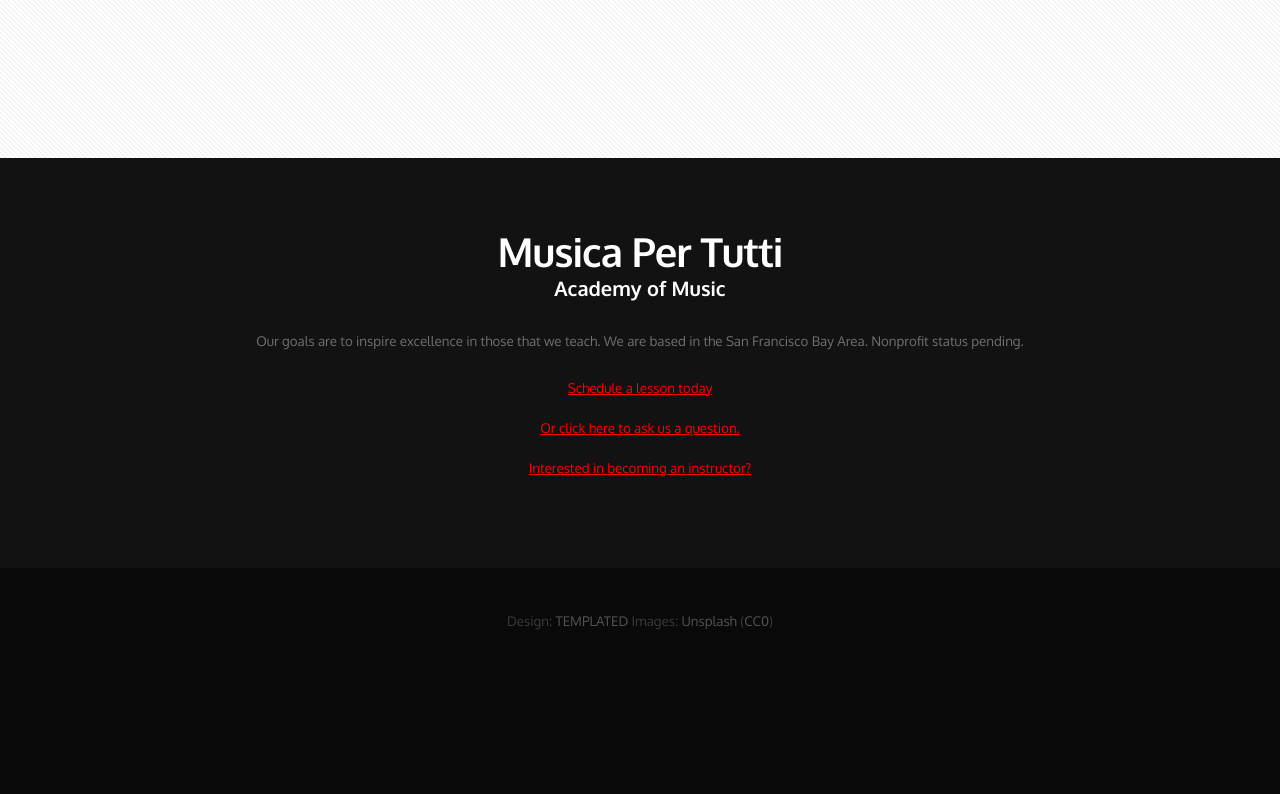
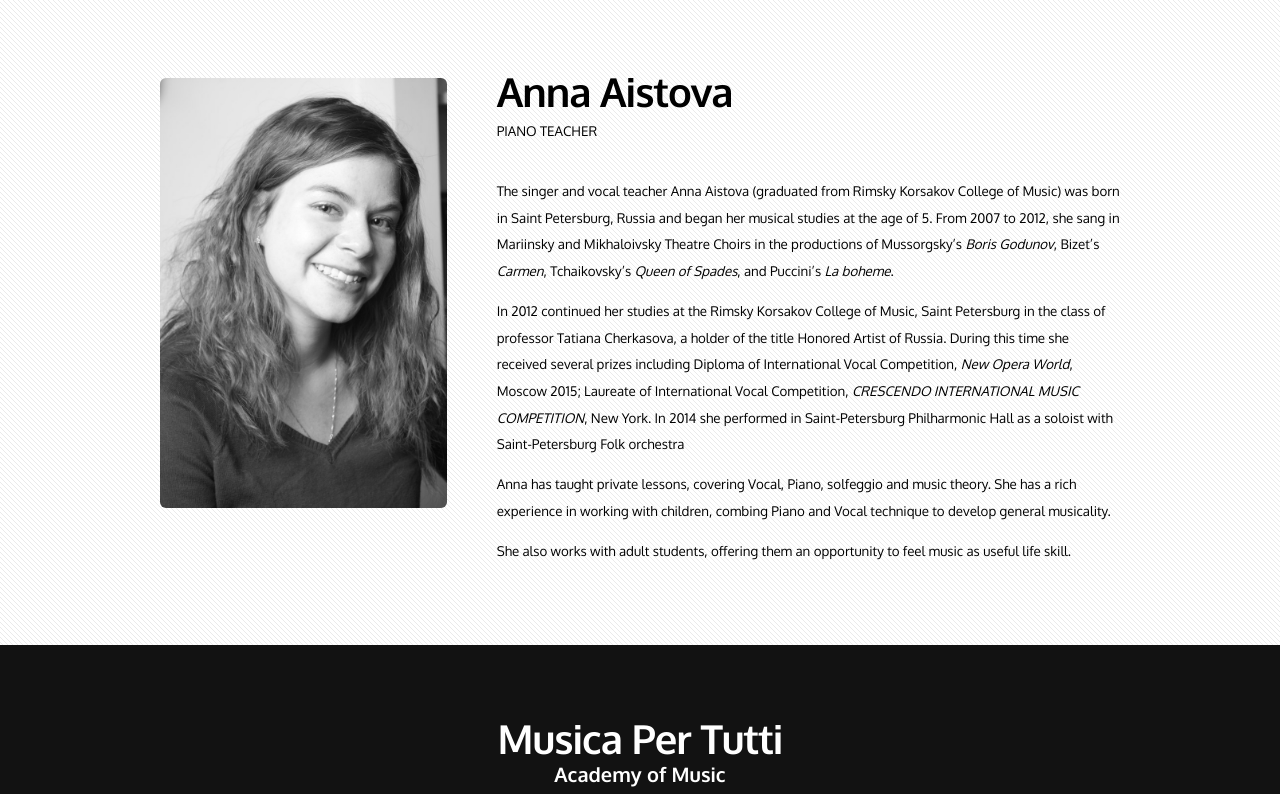
Before and after one commit to sevenfivenine/Anna-Aistova-School-of-Music, a plain HTML site: page teachers.html in a window 1280 px wide. Shown: the part 306-1100 px from the top of the page. Before the commit the page ends 981 px from the top, so only its background shows below. Drawn offline with nearby package versions, Linux system fonts and the light colour scheme.

Commit message:
Added Anna Aistova

```diff
--- a/css/style.css
+++ b/css/style.css
@@ -541,3 +541,13 @@ fieldset {
 :-ms-input-placeholder {
   color: #888;
 }
+
+
+/*********************************************************************************/
+/* Instructors                                                                   */
+/*********************************************************************************/
+
+.instructorImage
+{
+    width: 100%;
+}
--- a/teachers.html
+++ b/teachers.html
@@ -55,7 +55,28 @@
 			<div class="container">
 				<div class="row">
 
+					<!-- Sidebar -->
+						<div id="sidebar" class="4u">
+							<section class="instructorImage">
+                                <p><a href="#" class="image full"><img src="images/AnnaAistova.jpg" alt=""/></a></p>
+							</section>
+						</div>
+					<!-- Sidebar -->
 
+					<!-- Content -->
+						<div id="content" class="8u skel-cell-important">
+							<section>
+								<header>
+									<h2>Anna Aistova</h2>
+									<span class="byline">Piano Teacher</span>
+								</header>
+								<p>The singer and vocal teacher Anna Aistova (graduated from Rimsky Korsakov College of Music) was born in Saint Petersburg, Russia and began her musical studies at the age of 5. From 2007 to 2012, she sang in Mariinsky and Mikhaloivsky Theatre Choirs in the productions of Mussorgsky’s <i>Boris Godunov</i>, Bizet’s <i>Carmen</i>, Tchaikovsky’s <i>Queen of Spades</i>, and Puccini’s <i>La boheme</i>.</p>
+                                <p>In 2012 continued her studies at the Rimsky Korsakov College of Music, Saint Petersburg in the class of professor Tatiana Cherkasova, a holder of the title Honored Artist of Russia. During this time she received several prizes including Diploma of International Vocal Competition, <i>New Opera World</i>, Moscow 2015; Laureate of International Vocal Competition, <i>CRESCENDO INTERNATIONAL MUSIC COMPETITION</i>, New York. In 2014 she performed in Saint-Petersburg Philharmonic Hall as a soloist with Saint-Petersburg Folk orchestra</p>
+                                <p>Anna has taught private lessons, covering Vocal, Piano, solfeggio and music theory. She has a rich experience in working with children, combing Piano and Vocal technique to develop general musicality.</p>
+                                <p>She also works with adult students, offering them an opportunity to feel music as useful life skill.</p>
+							</section>
+						</div>
+					<!-- /Content -->
 
 				</div>
 
```
Also changed, not shown: images/AnnaAistova.jpg (added).
